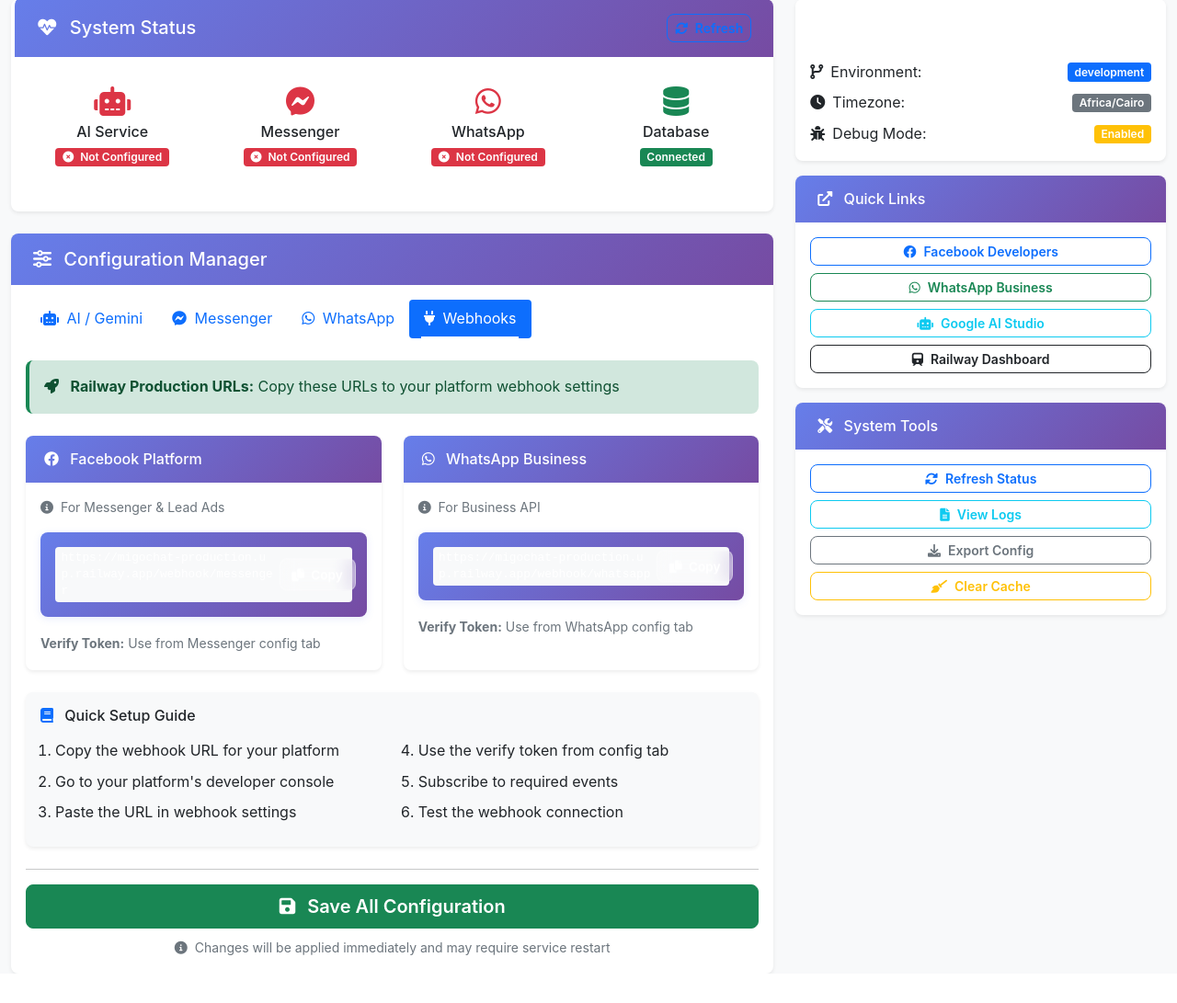
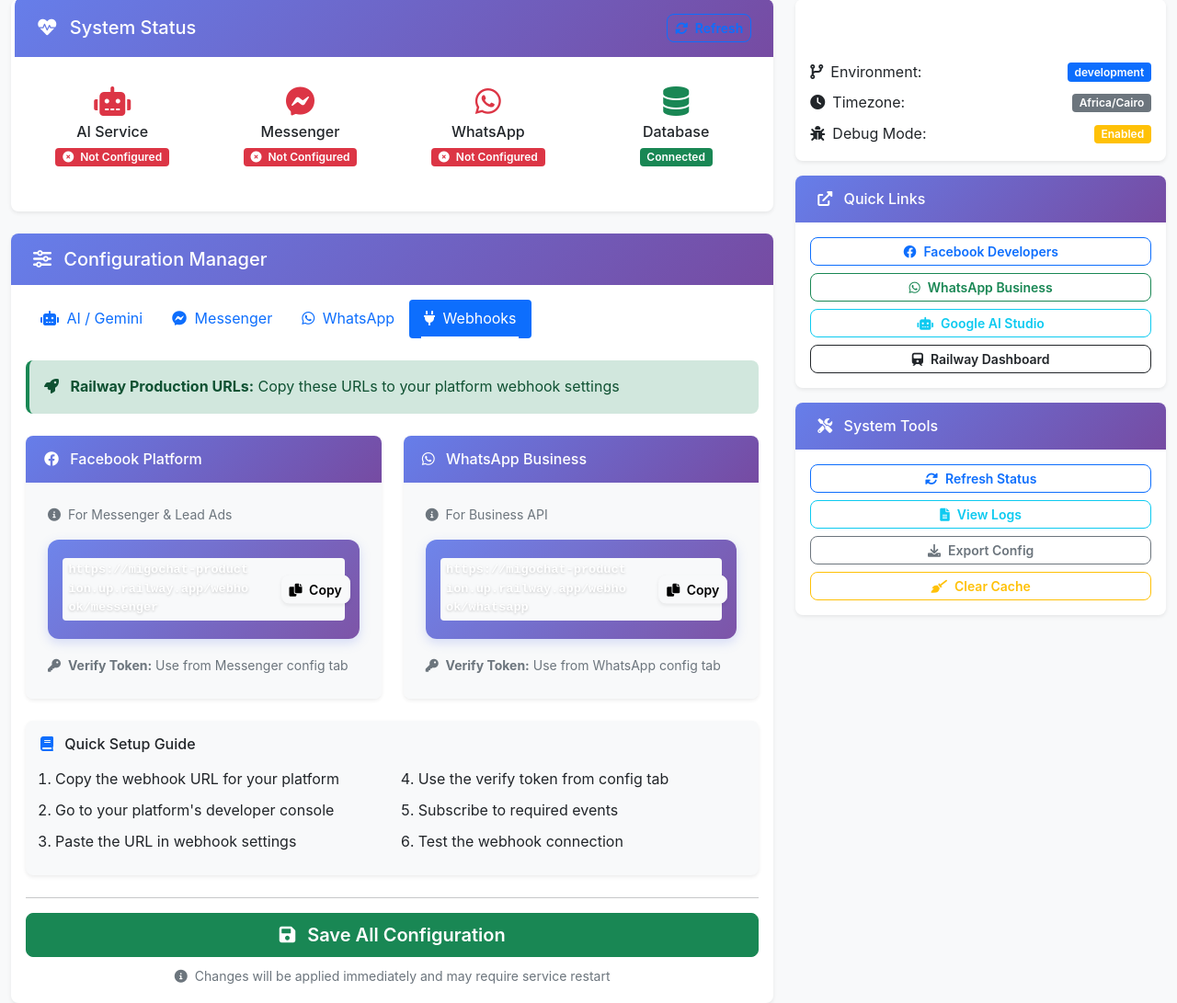
Before and after one commit to Yoans-Adel/Migochat, a FastAPI app: page /dashboard/settings in a window 1280 px wide, after a click on "Webhooks". Shown: the part 205-1296 px from the top of the page at 92% size. Before the commit the page ends 1264 px from the top, so only its background shows below. Run offline with FastAPI, Linux system fonts and the light colour scheme; some libraries are stand-ins or nearby versions.

Commit message:
🔧 Fix Webhook URLs & Copy Button Visibility
CRITICAL FIXES:
- ✅ Copy button now btn-light (white) instead of transparent
- ✅ Added explicit white color to code (!important)
- ✅ Added text-white and d-block classes to code elements
- ✅ Proper z-index layering for visibility
- ✅ Light background (#f8f9fa) for card-body

WEBHOOK BOX IMPROVEMENTS:
- ✅ Larger padding (1.25rem vertical)
- ✅ Bigger min-height (70px)
- ✅ Enhanced shadow for depth
- ✅ Text shadow for better readability
- ✅ Font weight 600 for boldness
- ✅ Pseudo-element overlay for subtle effect

BUTTON STYLING:
- ✅ btn-light class with shadow-sm
- ✅ Inline position styling for guaranteed placement
- ✅ White button on gradient background

VISUAL HIERARCHY:
- ✅ Code text clearly visible in white
- ✅ Copy button prominent and clickable
- ✅ Better contrast with card background
- ✅ Professional appearance

This fixes the issue where webhook URLs and copy buttons were not visible.

```diff
--- a/app/templates/settings.html
+++ b/app/templates/settings.html
@@ -36,41 +36,40 @@
         .webhook-url-box {
             background: linear-gradient(135deg, #667eea 0%, #764ba2 100%);
             border: none;
-            padding: 1rem;
-            border-radius: 0.5rem;
+            padding: 1.25rem 1rem;
+            border-radius: 0.75rem;
             position: relative;
-            box-shadow: 0 2px 8px rgba(102, 126, 234, 0.15);
-            min-height: 60px;
+            box-shadow: 0 4px 12px rgba(102, 126, 234, 0.25);
+            min-height: 70px;
             display: flex;
             align-items: center;
+            overflow: hidden;
+        }
+        .webhook-url-box::before {
+            content: '';
+            position: absolute;
+            top: 0;
+            left: 0;
+            right: 0;
+            bottom: 0;
+            background: rgba(255, 255, 255, 0.05);
+            pointer-events: none;
         }
         .webhook-url-box code {
             flex: 1;
             word-break: break-all;
-            padding-right: 80px;
-            color: #ffffff;
+            padding-right: 100px;
+            color: #ffffff !important;
             font-family: 'Courier New', monospace;
-            font-size: 0.8rem;
-            font-weight: 500;
-            line-height: 1.4;
+            font-size: 0.85rem;
+            font-weight: 600;
+            line-height: 1.5;
+            text-shadow: 0 1px 3px rgba(0, 0, 0, 0.2);
+            position: relative;
+            z-index: 1;
         }
         .webhook-url-box button {
-            position: absolute;
-            top: 50%;
-            right: 0.75rem;
-            transform: translateY(-50%);
-            background: rgba(255, 255, 255, 0.25);
-            border: 1px solid rgba(255, 255, 255, 0.4);
-            color: #ffffff;
-            backdrop-filter: blur(10px);
-            transition: all 0.2s ease;
-            padding: 0.4rem 0.8rem;
-            font-size: 0.85rem;
-        }
-        .webhook-url-box button:hover {
-            background: rgba(255, 255, 255, 0.35);
-            border-color: rgba(255, 255, 255, 0.6);
-            transform: translateY(-50%) scale(1.05);
+            z-index: 2;
         }
         .card.shadow-sm {
             transition: all 0.3s ease;
@@ -405,22 +404,21 @@
                                                     Facebook Platform
                                                 </h6>
                                             </div>
-                                            <div class="card-body">
+                                            <div class="card-body p-4" style="background: #f8f9fa;">
                                                 <p class="text-muted small mb-3">
                                                     <i class="fas fa-info-circle me-1"></i>
                                                     For Messenger & Lead Ads
                                                 </p>
-                                                <div class="webhook-url-box">
-                                                    <code id="messenger_webhook_url">{{ settings.messenger_webhook_url }}</code>
-                                                    <button class="btn btn-sm" onclick="copyToClipboard('messenger_webhook_url')">
+                                                <div class="webhook-url-box mb-3">
+                                                    <code id="messenger_webhook_url" class="d-block text-white">{{ settings.messenger_webhook_url }}</code>
+                                                    <button class="btn btn-sm btn-light shadow-sm" onclick="copyToClipboard('messenger_webhook_url')" style="position: absolute; top: 50%; right: 10px; transform: translateY(-50%);">
                                                         <i class="fas fa-copy me-1"></i> Copy
                                                     </button>
                                                 </div>
-                                                <div class="mt-3">
                                                 <small class="text-muted">
+                                                    <i class="fas fa-key me-1"></i>
                                                     <strong>Verify Token:</strong> Use from Messenger config tab
                                                 </small>
-                                                </div>
                                             </div>
                                         </div>
                                     </div>
@@ -434,22 +432,21 @@
                                                     WhatsApp Business
                                                 </h6>
                                             </div>
-                                            <div class="card-body">
+                                            <div class="card-body p-4" style="background: #f8f9fa;">
                                                 <p class="text-muted small mb-3">
                                                     <i class="fas fa-info-circle me-1"></i>
                                                     For Business API
                                                 </p>
-                                                <div class="webhook-url-box">
-                                                    <code id="whatsapp_webhook_url">{{ settings.whatsapp_webhook_url }}</code>
-                                                    <button class="btn btn-sm" onclick="copyToClipboard('whatsapp_webhook_url')">
+                                                <div class="webhook-url-box mb-3">
+                                                    <code id="whatsapp_webhook_url" class="d-block text-white">{{ settings.whatsapp_webhook_url }}</code>
+                                                    <button class="btn btn-sm btn-light shadow-sm" onclick="copyToClipboard('whatsapp_webhook_url')" style="position: absolute; top: 50%; right: 10px; transform: translateY(-50%);">
                                                         <i class="fas fa-copy me-1"></i> Copy
                                                     </button>
                                                 </div>
-                                                <div class="mt-3">
                                                 <small class="text-muted">
+                                                    <i class="fas fa-key me-1"></i>
                                                     <strong>Verify Token:</strong> Use from WhatsApp config tab
                                                 </small>
-                                                </div>
                                             </div>
                                         </div>
                                     </div>
```
Lines whose indentation alone changed are shown as unchanged.
